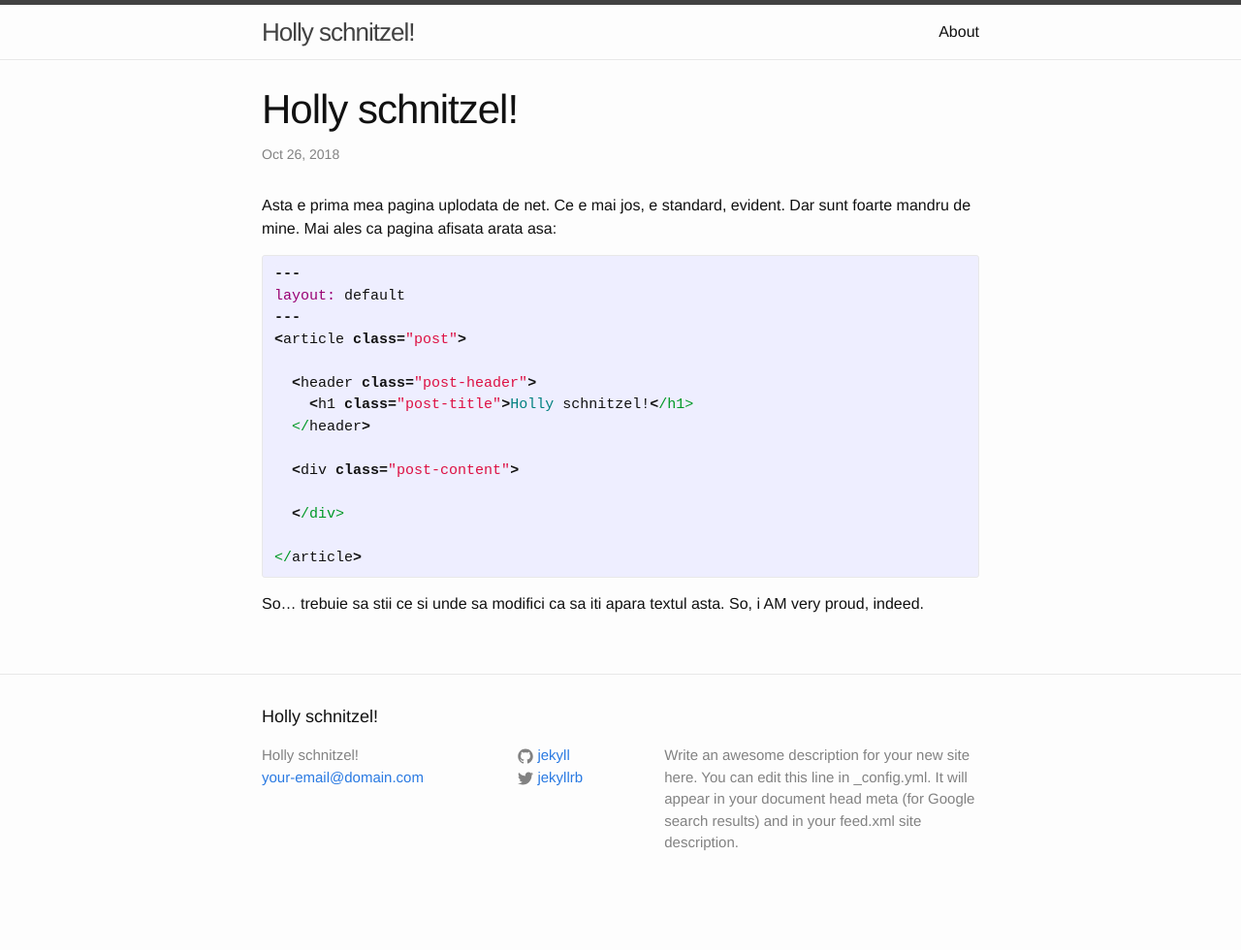
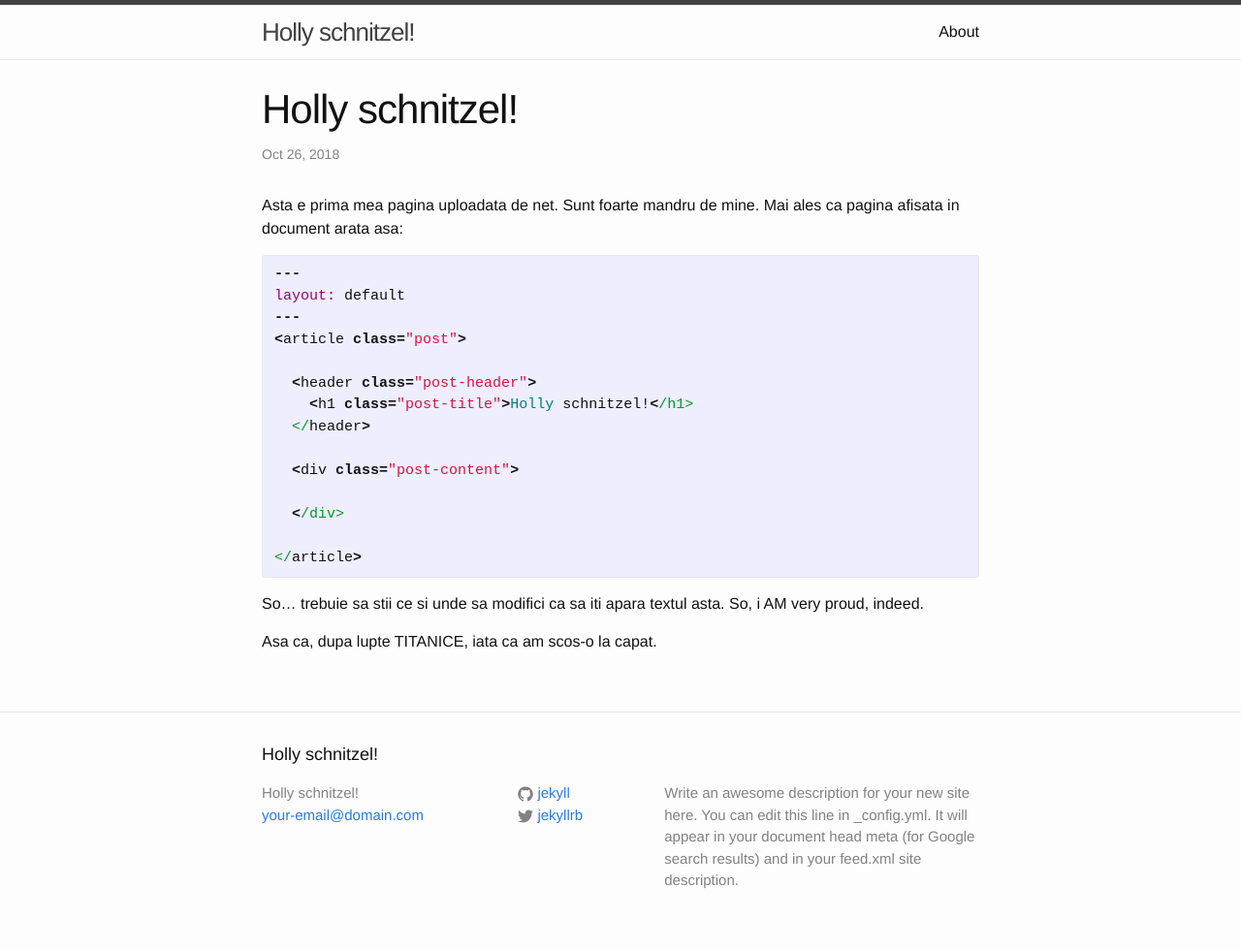
Before and after one commit to florinrinja/florinrinja.github.io, a Jekyll site: the page built from _posts/2018-10-26-welcome-to-jekyll.markdown, in a window 1280 px wide. Shown: the whole page at 97% size. Built offline with Jekyll 4.4.1, drawn with Linux system fonts in a browser that asks for light colours; before the commit the page ends 941 px from its top, so only the background shows below that.

Commit message:
minor corrections

```diff
--- a/_posts/2018-10-26-welcome-to-jekyll.markdown
+++ b/_posts/2018-10-26-welcome-to-jekyll.markdown
@@ -5,8 +5,8 @@ date:   2018-10-26 15:01:37 +0000
 categories: jekyll update
 ---
 
-Asta e prima mea pagina uplodata de net.
-Ce e mai jos, e standard, evident. Dar sunt foarte mandru de mine. Mai ales ca pagina afisata arata asa:
+Asta e prima mea pagina uploadata de net.
+Sunt foarte mandru de mine. Mai ales ca pagina afisata in document arata asa:
 
 {% highlight ruby %}
 ---
@@ -28,6 +28,8 @@ layout: default
 So... trebuie sa stii ce si unde sa modifici ca sa iti apara textul asta.
 So, i AM very proud, indeed.
 
+Asa ca, dupa lupte TITANICE, iata ca am scos-o la capat.
+
 
 
 
```
